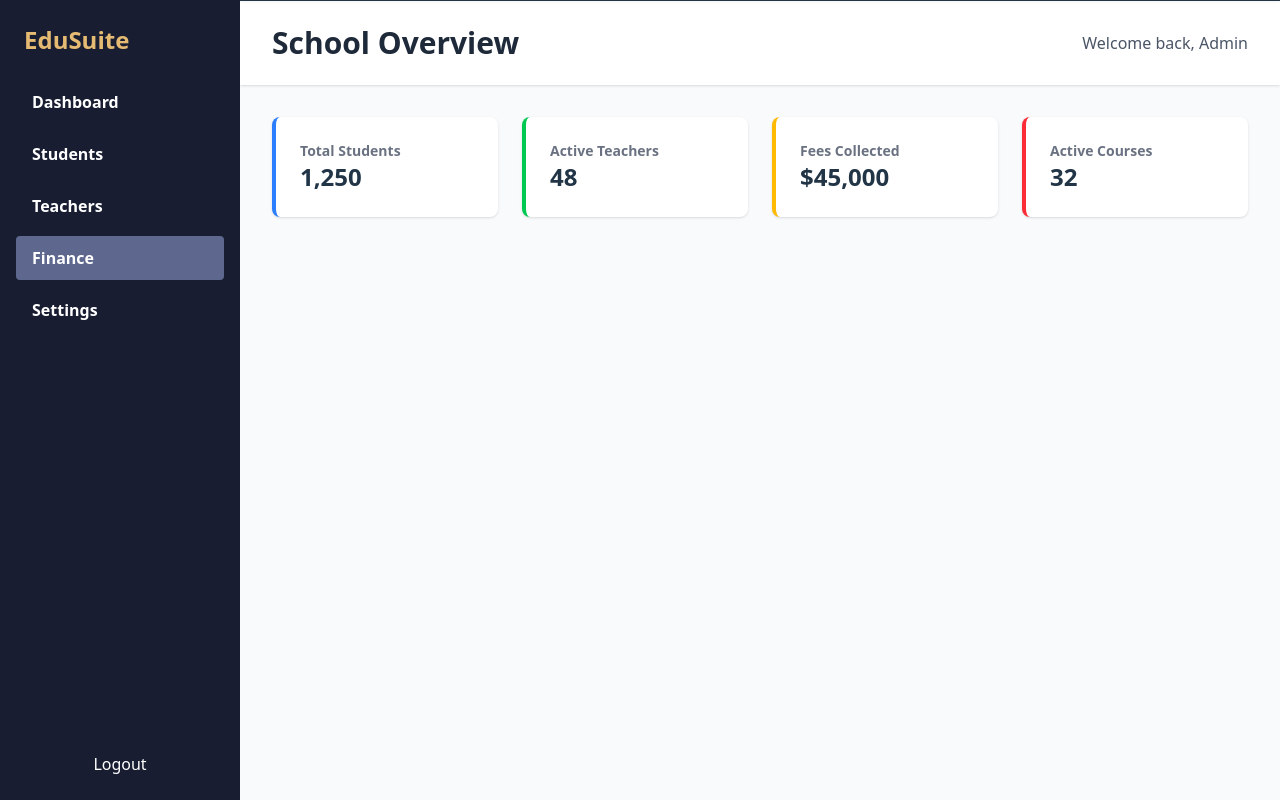
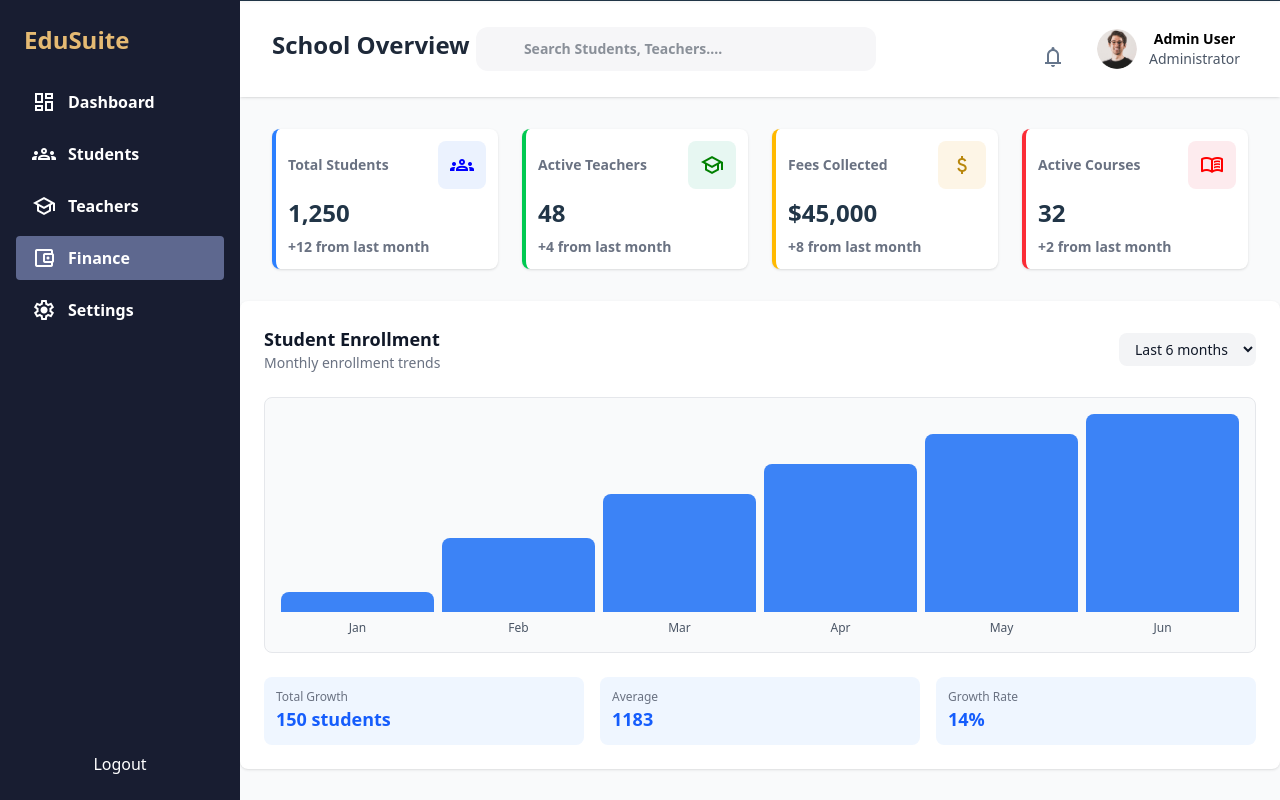
Before and after one commit to Tekfred/School-Management-System, a Vue app: page /app/finance in a window 1280 px wide. Built offline with nearby package versions, Linux system fonts and the light colour scheme; sample sign-in values are in the browser's storage.

Commit message:
modified routes

```diff
--- a/src/components/navbar.vue
+++ b/src/components/navbar.vue
@@ -1,8 +1,31 @@
 <script setup>
 import { ref } from 'vue';
 import { useRouter } from 'vue-router';
+import image from '@/assets/images/profile_img_3.png';
+import { useUiStore } from '../stores/uistore';
 
+// Step 1: Create the state - boolean to toggle dropdown visibility
+const profileDropdownOpen = ref(false);
+
+const uiStore = useUiStore();
 const router = useRouter();
+
+// Step 2: Create function to toggle the dropdown
+const toggleProfileDropdown = () => {
+  profileDropdownOpen.value = !profileDropdownOpen.value;
+};
+
+// Step 3: Create function to handle logout
+const handleLogout = () => {
+  localStorage.removeItem('loggedIn');
+  profileDropdownOpen.value = false; // Close dropdown after logout
+  router.push('/login');
+};
+
+// Step 4: Create function to close dropdown (used for menu item clicks)
+const closeDropdown = () => {
+  profileDropdownOpen.value = false;
+};
 </script>
 
 <template>
@@ -13,8 +36,55 @@ const router = useRouter();
 
     </div>
         <div class="px-8 py-6 flex justify-between items-center">
-            <h1 class="text-3xl font-semibold text-gray-800">School Overview</h1>
-            <div class="text-gray-600">Welcome back, Admin</div>
+            <h1 class="text-2xl font-semibold text-gray-800 ">School Overview
+                <input type="search" class="w-100 bg-[#f6f6f8] border-none rounded-xl py-2 md:py-3 px-4 md:px-8 lg:px-12 focus:ring-2 focus:ring-purple-500 transition-all text-xs md:text-sm" placeholder="Search Students, Teachers....">
+            </h1>
+
+            <div class="flex gap-3 items-center">
+                <span class="material-symbols-outlined items-center cursor-pointer transform translate-y-2 -translate-x-3 text-[#65758b] ">notifications</span>
+
+                <!-- Step 5: Create wrapper div for profile button and dropdown (relative positioning) -->
+                <div class="relative">
+                  <!-- Step 6: Profile button with click handler -->
+                  <button @click="toggleProfileDropdown" class="cursor-pointer flex items-center gap-3 hover:bg-gray-100 rounded-lg px-2 py-1 transition">
+                    <img :src="image" alt="profile" class="w-10 h-10 rounded-full ">
+                    <div class="text-gray-600 flex flex-col text-sm">
+                      <span class="text-black font-semibold">Admin User</span>
+                      <span>Administrator</span>
+                    </div>
+                  </button>
+
+                  <!-- Step 7: Dropdown menu with v-if to show/hide -->
+                  <div v-if="profileDropdownOpen" class="absolute right-0 mt-2 w-48 bg-white rounded-lg shadow-lg border border-gray-200 z-50">
+                    <!-- Step 8: Dropdown menu items -->
+                    <div class="py-2">
+                      <!-- Profile item -->
+                      <button @click="closeDropdown" class="w-full text-left px-4 py-2 hover:bg-gray-100 flex items-center gap-2 transition">
+                        <span class="material-symbols-outlined text-lg">account_circle</span>
+                        <span>My Profile</span>
+                      </button>
+
+                      <!-- Settings item -->
+                      <button @click="closeDropdown" class="w-full text-left px-4 py-2 hover:bg-gray-100 flex items-center gap-2 transition">
+                        <span class="material-symbols-outlined text-lg">settings</span>
+                        <span>Settings</span>
+                      </button>
+
+                      <!-- Divider -->
+                      <hr class="my-2">
+
+                      <!-- Logout item -->
+                      <button @click="handleLogout" class="w-full text-left px-4 py-2 hover:bg-red-50 text-red-600 flex items-center gap-2 transition font-semibold">
+                        <span class="material-symbols-outlined text-lg">logout</span>
+                        <span>Logout</span>
+                      </button>
+                    </div>
+                  </div>
+                </div>
+            </div>
+
+
+
         </div>
     </header>
 </template>
--- a/src/components/sidebar.vue
+++ b/src/components/sidebar.vue
@@ -10,31 +10,31 @@ const menuSidebar = [
         id:1,
         name: 'Dashboard',
         path:'/app/dashboard',
-        icon:''
+        icon:'dashboard'
     },
     {
         id:2,
         name: 'Students',
         path:'/app/students',
-        icon:''
+        icon:'groups'
     },
     {
         id:3,
         name: 'Teachers',
         path:'/app/teachers',
-        icon:''
+        icon:'school'
     },
     {
         id:4,
         name: 'Finance',
         path:'/app/finance',
-        icon:''
+        icon:'account_balance_wallet'
     },
     {
         id:5,
         name: 'Settings',
         path:'/app/settings',
-        icon:''
+        icon:'settings'
     }
 ]
 
@@ -50,11 +50,10 @@ const logout = () => {
       <div class="p-6 text-2xl font-bold text-[#E5BA73]">{{name1}}</div>
 
       <nav class="flex-1 px-4 space-y-2">
-        <router-link v-for="menu in menuSidebar" :key="menu.id" :to="menu.path" class="block py-2.5 px-4 rounded hover:bg-[#5e688f] font-semibold transition" :class="{ 'bg-[#5e688f]': $route.path === menu.path }"
-        > <span>{{ menu.icon }}</span>
+        <router-link v-for="menu in menuSidebar" :key="menu.id" :to="menu.path" class="flex items-center gap-3 py-2.5 px-4 rounded hover:bg-[#5e688f] font-semibold transition" :class="{ 'bg-[#5e688f]': $route.path === menu.path }"
+        >
+          <span class="material-symbols-outlined text-xl">{{ menu.icon }}</span>
           {{menu.name}}
-
-
         </router-link>
       </nav>
 
--- a/src/stores/uistore.js
+++ b/src/stores/uistore.js
@@ -15,4 +15,4 @@ export const useUiStore = defineStore('ui', () => {
     isSidebarOpen,  // The current state (is it open or closed?)
     toggleSidebar   // The function to change the state
   };
-});
+})
--- /dev/null
+++ b/src/views/Dashboard/Components/studentsEnrollment.vue
@@ -0,0 +1,118 @@
+<script setup>
+import { ref } from 'vue';
+
+// Chart data for enrollment trends
+const enrollmentData = [
+  { month: 'Jan', students: 1100, percent: 88 },
+  { month: 'Feb', students: 1150, percent: 92 },
+  { month: 'Mar', students: 1180, percent: 94 },
+  { month: 'Apr', students: 1200, percent: 96 },
+  { month: 'May', students: 1220, percent: 97 },
+  { month: 'Jun', students: 1250, percent: 100 },
+];
+
+// State for dropdown
+const selectedPeriod = ref('Last 6 months');
+
+// Handle period change
+const handlePeriodChange = (event) => {
+  selectedPeriod.value = event.target.value;
+};
+
+// Calculate max value for scaling
+const maxStudents = Math.max(...enrollmentData.map(d => d.students));
+const minStudents = Math.min(...enrollmentData.map(d => d.students));
+const range = maxStudents - minStudents;
+
+// Function to calculate bar height percentage
+const getBarHeight = (students) => {
+  return ((students - minStudents) / range) * 100;
+};
+
+// Function to get bar color
+const getBarColor = (index) => {
+  const colors = ['#3b82f6', '#3b82f6', '#3b82f6', '#3b82f6', '#3b82f6', '#3b82f6'];
+  return colors[index] || '#3b82f6';
+};
+</script>
+
+<template>
+  <div class="bg-white rounded-lg p-6 shadow-sm animate-fade-in" style="animation-delay: 200ms; animation-duration: 0.5s;">
+    <!-- Header with title and dropdown -->
+    <div class="flex items-center justify-between mb-6">
+      <div>
+        <h3 class="text-lg font-semibold text-gray-900">Student Enrollment</h3>
+        <p class="text-sm text-gray-500">Monthly enrollment trends</p>
+      </div>
+      <select
+        @change="handlePeriodChange"
+        v-model="selectedPeriod"
+        class="px-3 py-1.5 text-sm bg-gray-100 rounded-lg border-none text-gray-900 cursor-pointer hover:bg-gray-200 transition"
+      >
+        <option>Last 6 months</option>
+        <option>Last year</option>
+      </select>
+    </div>
+
+    <!-- Chart container with bar chart -->
+    <div class="flex items-end justify-around h-64 gap-2 bg-gray-50 p-4 rounded-lg border border-gray-200">
+      <!-- Individual bars -->
+      <div
+        v-for="(data, index) in enrollmentData"
+        :key="index"
+        class="flex flex-col items-center justify-end flex-1 h-full gap-2"
+      >
+        <!-- Bar -->
+        <div
+          class="w-full rounded-t-lg transition-all hover:shadow-lg cursor-pointer group relative"
+          :style="{
+            height: `${getBarHeight(data.students)}%`,
+            backgroundColor: 'hsl(217, 91%, 60%)',
+            minHeight: '20px',
+          }"
+        >
+          <!-- Tooltip on hover -->
+          <div class="absolute bottom-full mb-2 left-1/2 -translate-x-1/2 bg-white px-2 py-1 rounded shadow-lg border border-gray-200 text-xs font-semibold text-gray-900 opacity-0 group-hover:opacity-100 transition-opacity whitespace-nowrap z-10">
+            {{ data.students }} students
+          </div>
+        </div>
+
+        <!-- Label -->
+        <div class="text-xs font-medium text-gray-600">{{ data.month }}</div>
+      </div>
+    </div>
+
+    <!-- Statistics row -->
+    <div class="mt-6 grid grid-cols-3 gap-4">
+      <div class="bg-blue-50 p-3 rounded-lg">
+        <p class="text-xs text-gray-500">Total Growth</p>
+        <p class="text-lg font-bold text-blue-600">{{ enrollmentData[enrollmentData.length - 1].students - enrollmentData[0].students }} students</p>
+      </div>
+      <div class="bg-blue-50 p-3 rounded-lg">
+        <p class="text-xs text-gray-500">Average</p>
+        <p class="text-lg font-bold text-blue-600">{{ Math.round(enrollmentData.reduce((a, b) => a + b.students, 0) / enrollmentData.length) }}</p>
+      </div>
+      <div class="bg-blue-50 p-3 rounded-lg">
+        <p class="text-xs text-gray-500">Growth Rate</p>
+        <p class="text-lg font-bold text-blue-600">{{ Math.round(((enrollmentData[enrollmentData.length - 1].students - enrollmentData[0].students) / enrollmentData[0].students) * 100) }}%</p>
+      </div>
+    </div>
+  </div>
+</template>
+
+<style scoped>
+@keyframes fadeIn {
+  from {
+    opacity: 0;
+    transform: translateY(10px);
+  }
+  to {
+    opacity: 1;
+    transform: translateY(0);
+  }
+}
+
+.animate-fade-in {
+  animation: fadeIn 0.5s ease-out forwards;
+}
+</style>
--- a/src/views/Dashboard/DashboardView.vue
+++ b/src/views/Dashboard/DashboardView.vue
@@ -1,6 +1,8 @@
 <script setup>
 import { ref } from 'vue';
 import { useRouter } from 'vue-router';
+import studentsEnrollment from '@/views/Dashboard/Components/studentsEnrollment.vue';
+
 
 
 const activeStatus = [
@@ -8,30 +10,49 @@ const activeStatus = [
     id: 1,
     name: 'Total Students',
     value: '1,250',
-    borderColor: 'border-blue-500'
+    borderColor: 'border-blue-500',
+    message: "+12 from last month",
+    icon: 'groups'
+   , bgcolor: '#ebf2fe'
   },
   {
     id: 2,
     name: 'Active Teachers',
     value: '48',
-    borderColor: 'border-green-500'
+    borderColor: 'border-green-500',
+    message: "+4 from last month",
+    icon: 'school'
+   , bgcolor: '#e7f7f2'
   },
   {
     id: 3,
     name: 'Fees Collected',
     value: '$45,000',
-    borderColor: 'border-amber-400'
+    borderColor: 'border-amber-400',
+    message: "+8 from last month",
+    icon: 'attach_money',
+    bgcolor: '#fdf5e6'
   },
   {
     id: 4,
     name: 'Active Courses',
     value: '32',
-    borderColor: 'border-red-500'
+    borderColor: 'border-red-500',
+    message: "+2 from last month",
+    icon: 'menu_book'
+  ,  bgcolor: '#fdebee'
   }
 ]
 
 const getStatusClass = (borderColor) => {
   return `border-l-4 ${borderColor}`
+}
+
+const getIconStyle = (bgcolor, borderColor) => {
+  return {
+    backgroundColor: bgcolor,
+    color: borderColor.includes('amber') ? '#b8860b' : borderColor.split('-')[1]
+  }
 }
 // const studentno = ref('1,250')
 // const teachers = ref('48')
@@ -54,11 +75,20 @@ const logout = () => {
     <!-- Main Content -->
     <div class="p-8">
       <div class="grid grid-cols-1 md:grid-cols-4 gap-6">
-        <div v-for="active in activeStatus" :key="active.id" :class="`bg-white p-6 rounded-lg shadow-sm border-l-4 ${active.borderColor}`">
-          <div class="text-gray-500 text-sm font-semibold">{{ active.name }}</div>
+        <div v-for="active in activeStatus" :key="active.id" :class="`bg-white p-3 space-y-2 rounded-lg shadow-sm border-l-4 ${active.borderColor}`">
+          <div class="flex items-center justify-between">
+            <div class="text-gray-500 text-sm font-semibold">{{ active.name }}</div>
+            <span class="material-symbols-outlined rounded-lg p-3 text-2xl" :style="getIconStyle(active.bgcolor, active.borderColor)">{{ active.icon }}</span>
+          </div>
+
           <div class="text-2xl font-bold">{{ active.value }}</div>
+
+          <div class="text-gray-500 text-sm font-semibold">{{ active.message }}</div>
         </div>
+
       </div>
     </div>
+
+    <studentsEnrollment />
   </div>
 </template>
```
Also changed, not shown: package.json (line endings or trailing spaces).
